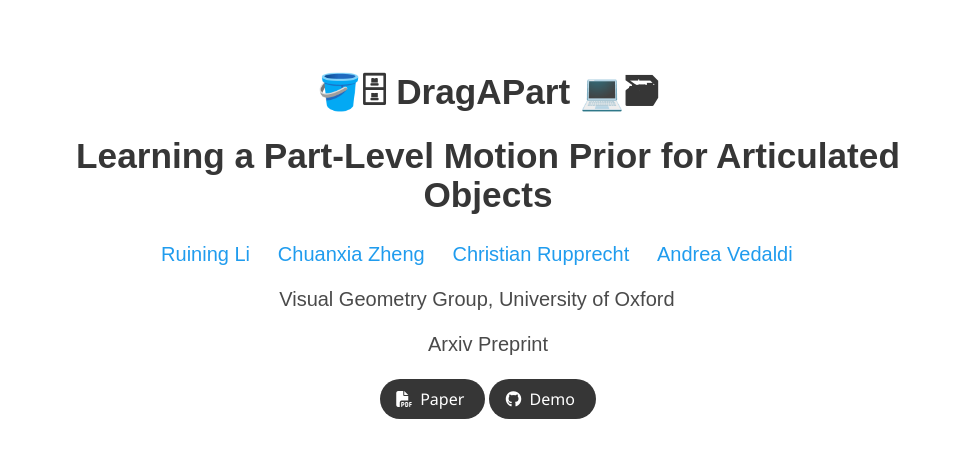
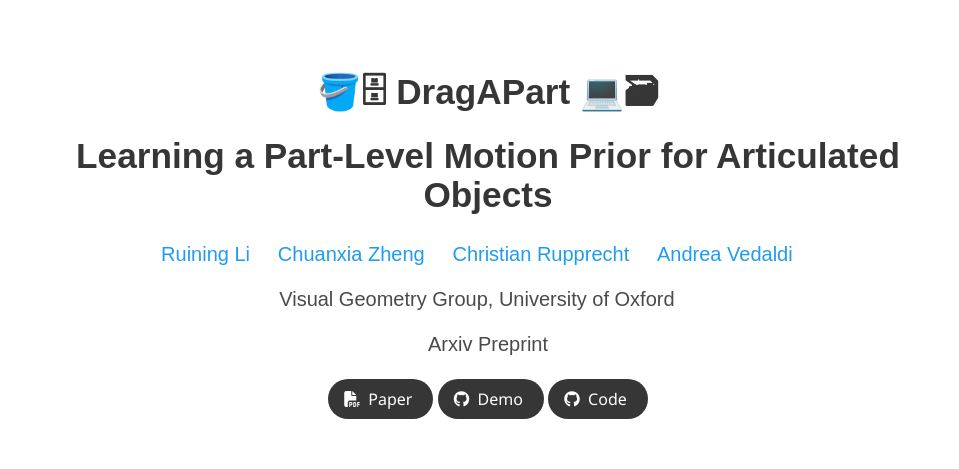
Before and after one commit to DragAPart/DragAPart.github.io, a plain HTML site: page index.html in a window 1280 px wide. Shown: the top 469 px of the page, without its empty margins (152-1111 px from the left). Drawn offline with nearby package versions, Linux system fonts and the light colour scheme; some icons are missing; a web font is replaced by a local one.

Commit message:
Change links

```diff
--- a/index.html
+++ b/index.html
@@ -95,7 +95,7 @@
 
             <!-- PDF Link. -->
             <span class="link-block">
-              <a href="https://arxiv.org/abs/2403.xxxxx" class="external-link button is-normal is-rounded is-dark">
+              <a href="" class="external-link button is-normal is-rounded is-dark">
                 <span class="icon">
                   <i class="fas fa-file-pdf"></i>
                 </span>
@@ -111,6 +111,17 @@
                   <i class="fab fa-github"></i>
                 </span>
                 <span>Demo</span>
+              </a>
+            </span>
+
+            <!-- Code Link. -->
+            <span class="link-block">
+              <a href="https://github.com/RuiningLi/DragAPart"
+                class="external-link button is-normal is-rounded is-dark disabled">
+                <span class="icon">
+                  <i class="fab fa-github"></i>
+                </span>
+                <span>Code</span>
               </a>
             </span>
 
```
